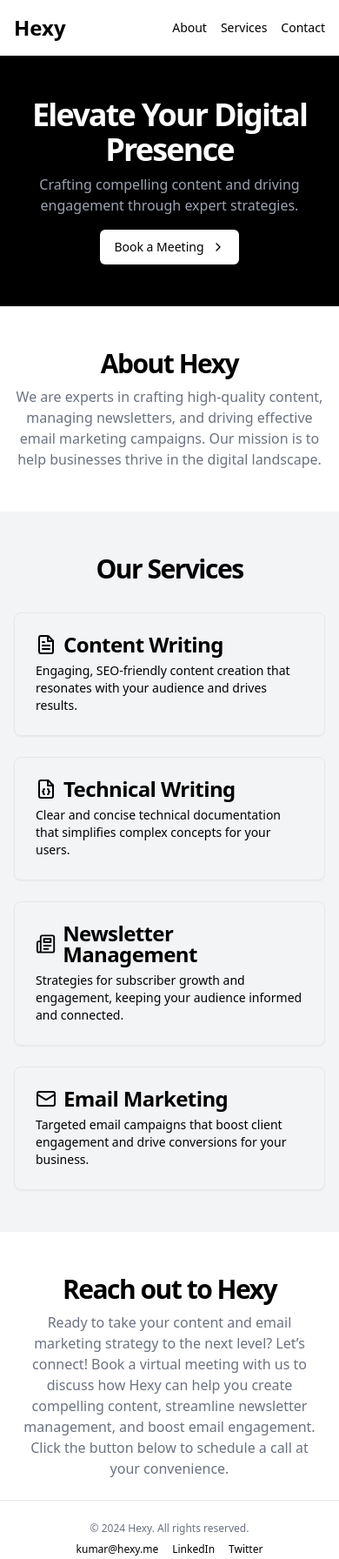
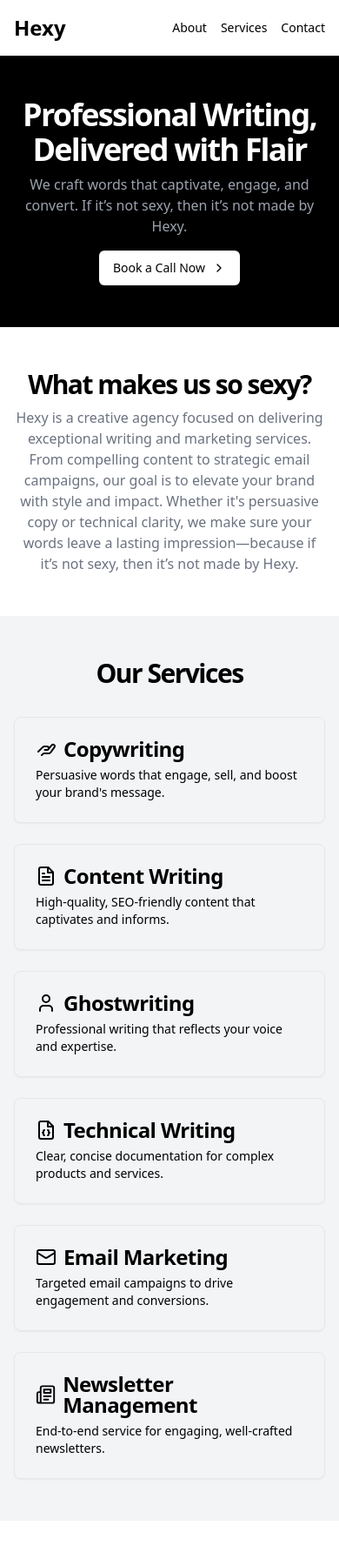
Before and after one commit to kumar-kalyan/kumar-kalyan.github.io, a plain HTML site: page index.html in a window 390 px wide. Shown: the top 1792 px of the page at 87% size. Drawn offline with nearby package versions, Linux system fonts and the light colour scheme; a script that the page names is missing.

Commit message:
Redesigned with proper content and seo

```diff
--- a/index.html
+++ b/index.html
@@ -4,8 +4,29 @@
 <head>
     <meta charset="UTF-8">
     <meta name="viewport" content="width=device-width, initial-scale=1.0">
-    <title>Hexy - Elevate Your Digital Presence</title>
-<!--     Upade -->
+    <meta name="description"
+        content="Hexy is a creative agency specializing in content writing, technical writing, email marketing, and newsletter management. We deliver sexy, engaging, and results-driven solutions.">
+    <meta name="keywords"
+        content="content writing, technical writing, email marketing, newsletter management, copywriting, ghostwriting, digital marketing, creative agency, brand messaging, SEO writing">
+    <meta name="author" content="Hexy">
+    <meta property="og:title"
+        content="Hexy - The most sexiest agency in the world for  Ghostwriting, Content Writing & Email Marketing">
+    <meta property="og:description"
+        content="Elevate your brand with Hexy’s expert writing and email marketing services. Book a call today and create something extraordinary.">
+    <meta property="og:image" content="https://hexyme.sirv.com/hexy/Untitled%20design%20(2).png">
+    <!-- Add the image URL for social sharing -->
+    <meta property="og:url" content="https://hexy.me">
+    <meta name="twitter:card" content="summary_large_image">
+    <meta name="twitter:title" content="Hexy - The Sexiest Agency for Content & Email Marketing">
+    <meta name="twitter:description"
+        content="Elevate your brand with Hexy’s expert ghostwriting writing and email marketing services. Book a call today and create something sexy.">
+    <meta name="twitter:image" content="https://hexyme.sirv.com/hexy/Untitled%20design%20(2).png">
+    <!-- Add the image URL for Twitter -->
+
+    <title>Hexy - world's sexiest content agency | Content Writing, Ghostwriting & Email Marketing</title>
+
+
+    <link rel="shortcut icon" href="https://hexyme.sirv.com/hexy/favicon.ico" type="image/x-icon">
     <script src="https://cdn.tailwindcss.com"></script>
     <script>
         tailwind.config = {
@@ -42,15 +63,16 @@
                 <div class="flex flex-col items-center space-y-4 text-center">
                     <div class="space-y-2">
                         <h1 class="text-4xl font-bold tracking-tighter sm:text-5xl md:text-6xl lg:text-7xl/none">
-                            Elevate Your Digital Presence
+                            Professional Writing, Delivered with Flair
                         </h1>
                         <p class="mx-auto max-w-[700px] text-gray-400 md:text-xl">
-                            Crafting compelling content and driving engagement through expert strategies.
+                            We craft words that captivate, engage, and convert. If it’s not sexy, then it’s not made by
+                            Hexy.
                         </p>
                     </div>
-                    <a href="https://tidycal.com/kumar1/30-minute-meeting"
+                    <a href="https://calendly.com/connecthexy/consult-hexy"
                         class="inline-flex items-center justify-center rounded-md text-sm font-medium transition-colors focus-visible:outline-none focus-visible:ring-2 focus-visible:ring-ring focus-visible:ring-offset-2 disabled:opacity-50 disabled:pointer-events-none ring-offset-background bg-white text-black hover:bg-gray-200 h-10 py-2 px-4">
-                        Book a Meeting
+                        Book a Call Now
                         <svg xmlns="http://www.w3.org/2000/svg" width="24" height="24" viewBox="0 0 24 24" fill="none"
                             stroke="currentColor" stroke-width="2" stroke-linecap="round" stroke-linejoin="round"
                             class="ml-2 h-4 w-4">
@@ -60,16 +82,20 @@
                 </div>
             </div>
         </section>
+        <!-- about -->
         <section id="about" class="w-full py-12 md:py-24 lg:py-32">
             <div class="container px-4 md:px-6 mx-auto">
                 <div class="flex flex-col items-center justify-center space-y-4 text-center">
                     <div class="space-y-2">
-                        <h2 class="text-3xl font-bold tracking-tighter sm:text-4xl md:text-5xl">About Hexy</h2>
+                        <h2 class="text-3xl font-bold tracking-tighter sm:text-4xl md:text-5xl">What makes us so
+                            <strong>sexy</strong>?
+                        </h2>
                         <p
                             class="mx-auto max-w-[700px] text-gray-500 md:text-xl/relaxed lg:text-base/relaxed xl:text-xl/relaxed">
-                            We are experts in crafting high-quality content, managing newsletters, and driving effective
-                            email marketing
-                            campaigns. Our mission is to help businesses thrive in the digital landscape.
+                            Hexy is a creative agency focused on delivering exceptional writing and marketing services.
+                            From compelling content to strategic email campaigns, our goal is to elevate your brand with
+                            style and impact. Whether it's persuasive copy or technical clarity, we make sure your words
+                            leave a lasting impression—because if it’s not sexy, then it’s not made by Hexy.
                         </p>
                     </div>
                 </div>
@@ -79,7 +105,26 @@
             <div class="container px-4 md:px-6 mx-auto">
                 <h2 class="text-3xl font-bold tracking-tighter sm:text-4xl md:text-5xl mb-8 text-center">Our Services
                 </h2>
-                <div class="grid gap-6 lg:grid-cols-2">
+                <div class="grid gap-6 lg:grid-cols-3">
+                    <!-- copy -->
+                    <div class="rounded-lg border bg-card text-card-foreground shadow-sm">
+                        <div class="p-6">
+                            <h3 class="text-2xl font-semibold leading-none tracking-tight flex items-center">
+                                <svg xmlns="http://www.w3.org/2000/svg" width="24" height="24" viewBox="0 0 24 24"
+                                    fill="none" stroke="currentColor" stroke-width="2" stroke-linecap="round"
+                                    stroke-linejoin="round" class="w-6 h-6 mr-2">
+                                    <path
+                                        d="m3 15 5.12-5.12A3 3 0 0 1 10.24 9H13a2 2 0 1 1 0 4h-2.5m4-.68 4.17-4.89a1.88 1.88 0 0 1 2.92 2.36l-4.2 5.94A3 3 0 0 1 14.96 17H9.83a2 2 0 0 0-1.42.59L7 19">
+                                    </path>
+                                </svg>
+                                Copywriting
+                            </h3>
+                            <p class="text-sm text-muted-foreground pt-2">
+                                Persuasive words that engage, sell, and boost your brand's message.
+                            </p>
+                        </div>
+                    </div>
+                    <!-- Content -->
                     <div class="rounded-lg border bg-card text-card-foreground shadow-sm">
                         <div class="p-6">
                             <h3 class="text-2xl font-semibold leading-none tracking-tight flex items-center">
@@ -96,11 +141,29 @@
                                 Content Writing
                             </h3>
                             <p class="text-sm text-muted-foreground pt-2">
-                                Engaging, SEO-friendly content creation that resonates with your audience and drives
-                                results.
+                                High-quality, SEO-friendly content that captivates and informs.
                             </p>
                         </div>
                     </div>
+                    <!-- Ghost -->
+
+                    <div class="rounded-lg border bg-card text-card-foreground shadow-sm">
+                        <div class="p-6">
+                            <h3 class="text-2xl font-semibold leading-none tracking-tight flex items-center">
+                                <svg xmlns="http://www.w3.org/2000/svg" width="24" height="24" viewBox="0 0 24 24"
+                                    fill="none" stroke="currentColor" stroke-width="2" stroke-linecap="round"
+                                    stroke-linejoin="round" class="w-6 h-6 mr-2">
+                                    <path d="M19 21v-2a4 4 0 0 0-4-4H9a4 4 0 0 0-4 4v2"></path>
+                                    <circle cx="12" cy="7" r="4"></circle>
+                                </svg>
+                                Ghostwriting
+                            </h3>
+                            <p class="text-sm text-muted-foreground pt-2">
+                                Professional writing that reflects your voice and expertise.
+                            </p>
+                        </div>
+                    </div>
+                    <!-- Technical -->
                     <div class="rounded-lg border bg-card text-card-foreground shadow-sm">
                         <div class="p-6">
                             <h3 class="text-2xl font-semibold leading-none tracking-tight flex items-center">
@@ -117,11 +180,29 @@
                                 Technical Writing
                             </h3>
                             <p class="text-sm text-muted-foreground pt-2">
-                                Clear and concise technical documentation that simplifies complex concepts for your
-                                users.
+                                Clear, concise documentation for complex products and services.
                             </p>
                         </div>
                     </div>
+
+                    <!-- Email -->
+                    <div class="rounded-lg border bg-card text-card-foreground shadow-sm">
+                        <div class="p-6">
+                            <h3 class="text-2xl font-semibold leading-none tracking-tight flex items-center">
+                                <svg xmlns="http://www.w3.org/2000/svg" width="24" height="24" viewBox="0 0 24 24"
+                                    fill="none" stroke="currentColor" stroke-width="2" stroke-linecap="round"
+                                    stroke-linejoin="round" class="w-6 h-6 mr-2">
+                                    <rect width="20" height="16" x="2" y="4" rx="2"></rect>
+                                    <path d="m22 7-8.97 5.7a1.94 1.94 0 0 1-2.06 0L2 7"></path>
+                                </svg>
+                                Email Marketing
+                            </h3>
+                            <p class="text-sm text-muted-foreground pt-2">
+                                Targeted email campaigns to drive engagement and conversions.
+                            </p>
+                        </div>
+                    </div>
+                    <!-- Newsletter -->
                     <div class="rounded-lg border bg-card text-card-foreground shadow-sm">
                         <div class="p-6">
                             <h3 class="text-2xl font-semibold leading-none tracking-tight flex items-center">
@@ -138,28 +219,13 @@
                                 Newsletter Management
                             </h3>
                             <p class="text-sm text-muted-foreground pt-2">
-                                Strategies for subscriber growth and engagement, keeping your audience informed and
-                                connected.
+                                End-to-end service for engaging, well-crafted newsletters.
                             </p>
                         </div>
                     </div>
-                    <div class="rounded-lg border bg-card text-card-foreground shadow-sm">
-                        <div class="p-6">
-                            <h3 class="text-2xl font-semibold leading-none tracking-tight flex items-center">
-                                <svg xmlns="http://www.w3.org/2000/svg" width="24" height="24" viewBox="0 0 24 24"
-                                    fill="none" stroke="currentColor" stroke-width="2" stroke-linecap="round"
-                                    stroke-linejoin="round" class="w-6 h-6 mr-2">
-                                    <rect width="20" height="16" x="2" y="4" rx="2"></rect>
-                                    <path d="m22 7-8.97 5.7a1.94 1.94 0 0 1-2.06 0L2 7"></path>
-                                </svg>
-                                Email Marketing
-                            </h3>
-                            <p class="text-sm text-muted-foreground pt-2">
-                                Targeted email campaigns that boost client engagement and drive conversions for your
-                                business.
-                            </p>
-                        </div>
-                    </div>
+
+
+
                 </div>
             </div>
         </section>
@@ -167,19 +233,23 @@
             <div class="container px-4 md:px-6 mx-auto">
                 <div class="flex flex-col items-center justify-center space-y-4 text-center">
                     <div class="space-y-2 pb-6 md:pb-12 lg:pb-24">
-                        <h2 class="text-3xl font-bold tracking-tighter sm:text-4xl md:text-5xl">Reach out to Hexy</h2>
+                        <h2 class="text-3xl font-bold tracking-tighter sm:text-4xl md:text-5xl">Reach out to the most
+                            <strong>sexiest</strong> agency in the world.
+                        </h2>
                         <p
                             class="mx-auto max-w-[700px] text-gray-500 md:text-xl/relaxed lg:text-base/relaxed xl:text-xl/relaxed">
-                            Ready to take your content and email marketing strategy to the next level? Let’s connect!
-                            Book a virtual meeting with us to discuss how Hexy can help you create compelling content,
-                            streamline newsletter management, and boost email engagement. Click the button below to
-                            schedule a call at your convenience.
+                            Ready to take your brand’s communication to the next level? Let’s connect and create
+                            something extraordinary together. Book a virtual meeting with Hexy, where we tailor our
+                            expertise to fit your needs. Because if it’s not sexy, then it’s not made by Hexy.
                         </p>
                     </div>
                 </div>
             </div>
-            <div class="tidycal-embed" data-path="kumar1/30-minute-meeting"></div>
-            <script src="https://asset-tidycal.b-cdn.net/js/embed.js" async></script>
+            <!-- Calendly inline widget begin -->
+            <div class="calendly-inline-widget" data-url="https://calendly.com/connecthexy/consult-hexy"
+                style="min-width:320px;height:700px;"></div>
+            <script type="text/javascript" src="https://assets.calendly.com/assets/external/widget.js" async></script>
+            <!-- Calendly inline widget end -->
         </section>
     </main>
     <footer id="contact"
@@ -187,8 +257,8 @@
         <p class="text-xs text-gray-500">© 2024 Hexy. All rights reserved.</p>
         <nav class="sm:ml-auto flex gap-4 sm:gap-6">
             <a class="text-xs hover:underline underline-offset-4" href="mailto:kumar@hexy.me">kumar@hexy.me</a>
-            <a class="text-xs hover:underline underline-offset-4" href="#">LinkedIn</a>
-            <a class="text-xs hover:underline underline-offset-4" href="#">Twitter</a>
+            <a class="text-xs hover:underline underline-offset-4" href="https://www.linkedin.com/company/tryhexyme">LinkedIn</a>
+            <a class="text-xs hover:underline underline-offset-4" href="https://x.com/tryhexyme">X</a>
         </nav>
     </footer>
 </body>
```
